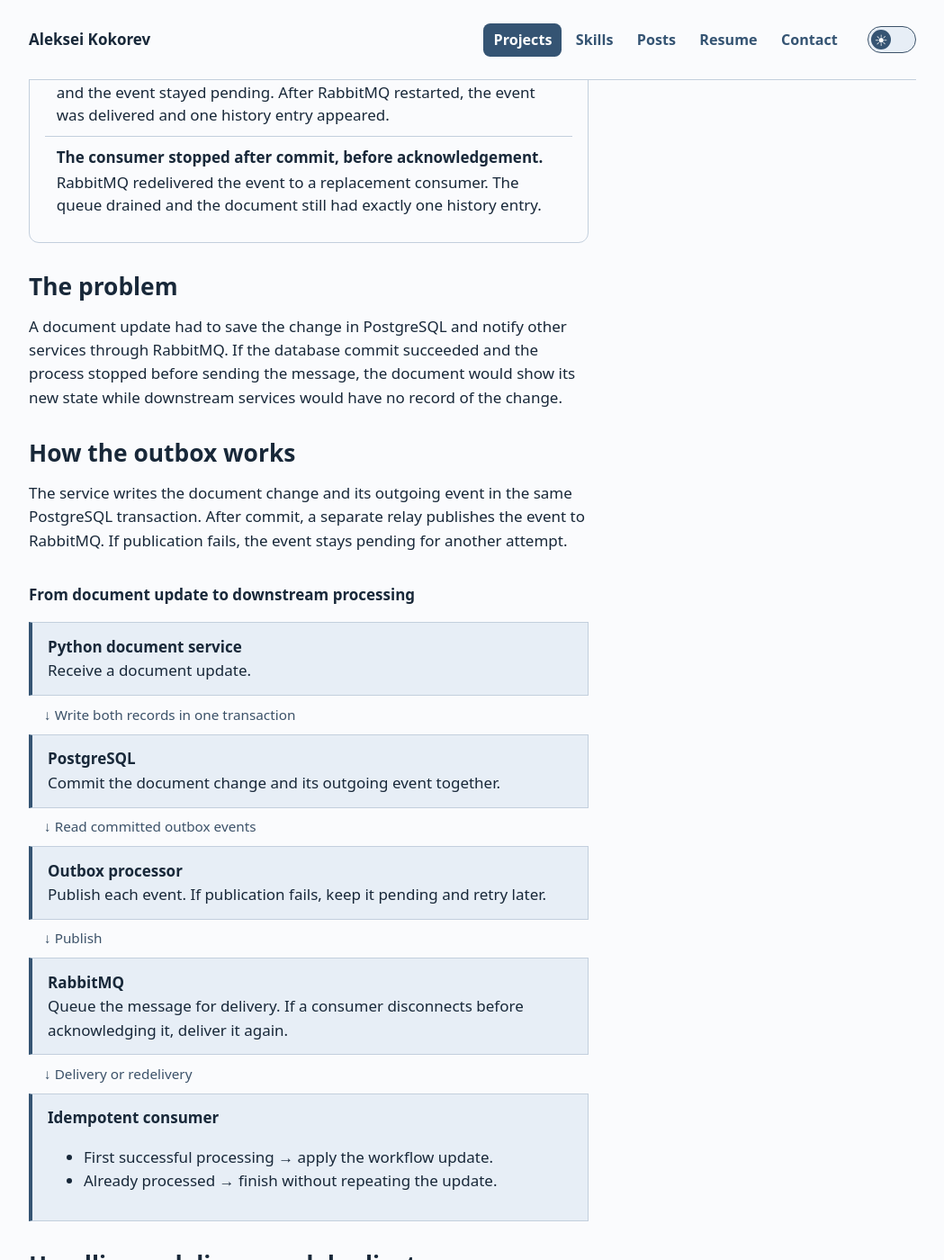
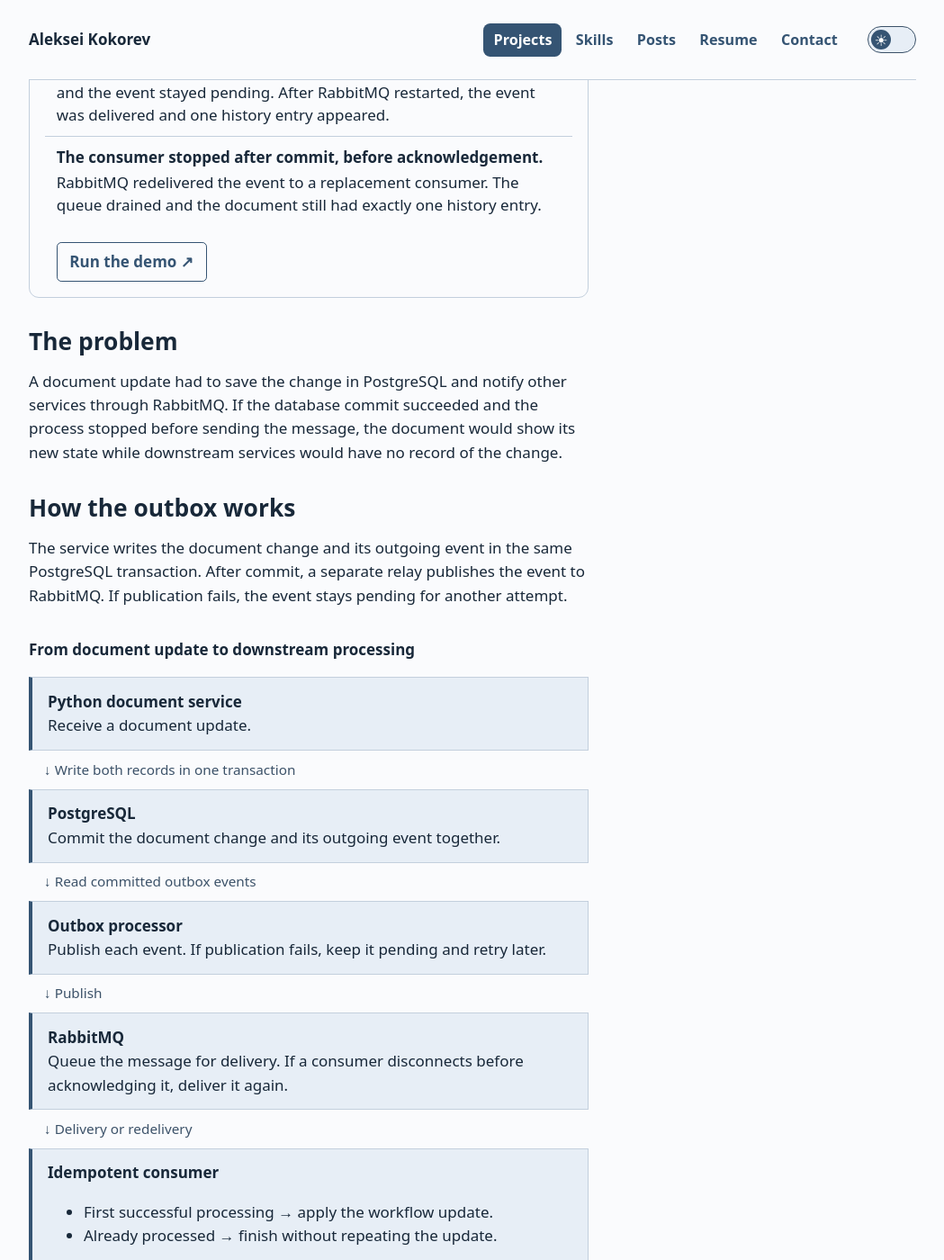
Before and after one commit to alex-coch/alex-coch.github.io, a Jekyll site: the page projects/transactional-outbox/index.html, which Jekyll copies as it is, in a window 1280 px wide and 1400 px high, scrolled down 807 px. Shown: the whole window at 90% size, without its empty margins (115-1164 px from the left). Built offline with Jekyll 4.4.1, drawn with Linux system fonts in a browser that asks for light colours.

Commit message:
Add a demo button to the outbox failure results card

```diff
--- a/assets/portfolio.css
+++ b/assets/portfolio.css
@@ -109,6 +109,9 @@ header nav a[aria-current] {color:var(--on-accent);background:var(--accent)}
 .resume-action:hover {border-color:currentColor}
 .resume-download {display:inline-flex;align-items:center;min-height:44px}
 .work-actions {gap:.65rem;margin:1rem 0 0}
+.comparison-result > .work-actions {
+  margin:0;padding:0 calc(clamp(.55rem,2vw,1rem) + .75rem) 1rem
+}
 .work-actions > a {
   display:flex;align-items:center;justify-content:center;min-height:44px;padding:.4rem .8rem;
   border:1px solid var(--accent);border-radius:.3rem;background:var(--page);
--- a/projects/transactional-outbox/index.html
+++ b/projects/transactional-outbox/index.html
@@ -6,7 +6,7 @@
   <title>Reliable event delivery for document workflows · Aleksei Kokorev</title>
   <link rel="icon" href="/assets/ak.svg?v=3" type="image/svg+xml">
 <script src="/assets/theme.js?v=2"></script>
-<link rel="stylesheet" href="/assets/portfolio.css?v=40">
+<link rel="stylesheet" href="/assets/portfolio.css?v=41">
 <script defer src="/assets/portfolio-nav.js?v=7"></script>
 </head>
 <body>
@@ -48,6 +48,9 @@
       <li><strong>RabbitMQ was offline during a write.</strong> The API returned HTTP 201, the document was saved in PostgreSQL, and the event stayed pending. After RabbitMQ restarted, the event was delivered and one history entry appeared.</li>
       <li><strong>The consumer stopped after commit, before acknowledgement.</strong> RabbitMQ redelivered the event to a replacement consumer. The queue drained and the document still had exactly one history entry.</li>
     </ul>
+    <div class="actions work-actions">
+      <a href="https://github.com/alex-coch/document-events-outbox#quick-start">Run the demo ↗</a>
+    </div>
   </section>
   <h2>The problem</h2>
   <p>A document update had to save the change in PostgreSQL and notify other services through RabbitMQ. If the database commit succeeded and the process stopped before sending the message, the document would show its new state while downstream services would have no record of the change.</p>
```
